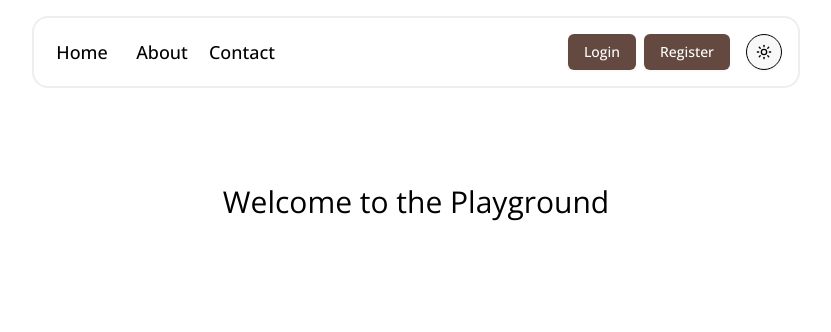
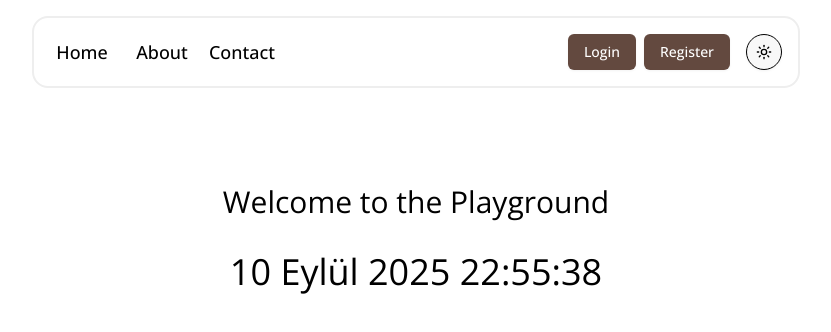
Before and after one commit to mtsarac/playground-project, a Next.js app: page / in a window 1280 px wide. Shown: the top 332 px of the page, without its empty margins (224-1055 px from the left). Built offline with nearby package versions, Linux system fonts and the light colour scheme; no server answers.

Commit message:
feat: add Clock component for real-time server time display

```diff
--- /dev/null
+++ b/app/api/time/route.ts
@@ -0,0 +1,11 @@
+// export default function handler(res) {
+//   res.status(200).json({ serverTime: new Date().toISOString() });
+// }
+export async function GET(req: Request) {
+  const serverTime = new Date().toISOString();
+  return new Response(JSON.stringify({ serverTime }), {
+    headers: { "Content-Type": "application/json" },
+    status: 200,
+    statusText: "OK",
+  });
+}
--- a/app/page.tsx
+++ b/app/page.tsx
@@ -1,5 +1,6 @@
 // File: app/page.tsx
 
+import Clock from "@/components/clock";
 import { getUser } from "@/lib/db/queries";
 
 export default async function HomePage() {
@@ -8,6 +9,7 @@ export default async function HomePage() {
   return (
     <div className="flex flex-col items-center justify-between gap-8 p-24 text-3xl">
       <h1>Welcome to the Playground</h1>
+      <Clock />
       {user ? (
         <div>
           <p className="mb-4 text-lg">You are logged in as {user.username}</p>
--- /dev/null
+++ b/components/clock.tsx
@@ -0,0 +1,60 @@
+"use client";
+
+import { useEffect, useRef, useState } from "react";
+import useSWR from "swr";
+
+type ApiTime = { serverTime: string };
+const fetcher = (url: string) => fetch(url).then((r) => r.json());
+
+export default function Clock() {
+  const { data, error, isLoading } = useSWR<ApiTime>("/api/time", fetcher, {
+    revalidateOnFocus: false,
+    refreshInterval: 1000 * 60 * 10,
+  });
+
+  const [time, setTime] = useState<Date | null>(null);
+
+  const intervalRef = useRef<ReturnType<typeof setInterval> | null>(null);
+
+  useEffect(() => {
+    if (!data?.serverTime) return;
+    setTime(new Date(data.serverTime));
+
+    if (!intervalRef.current) {
+      intervalRef.current = setInterval(() => {
+        setTime((prev) => (prev ? new Date(prev.getTime() + 1000) : prev));
+      }, 1000);
+    }
+
+    return () => {
+      if (intervalRef.current) {
+        clearInterval(intervalRef.current);
+        intervalRef.current = null;
+      }
+    };
+  }, [data?.serverTime]);
+
+  if (isLoading) return <div className="text-4xl">Loading...</div>;
+  if (error) return <div className="text-4xl">Fetching error</div>;
+
+  return (
+    <div className="text-4xl" translate="no" suppressHydrationWarning>
+      {time
+        ? time.toLocaleDateString("tr-TR", {
+            // weekday: "long",
+            // day: "numeric",
+            // year: "numeric",
+            // month: "long",
+            dateStyle: "long",
+          })
+        : null}
+      {"\n"}
+      {time
+        ? time.toLocaleTimeString("tr-TR", {
+            hour12: false,
+            timeZone: "Europe/Istanbul",
+          })
+        : null}
+    </div>
+  );
+}
```
